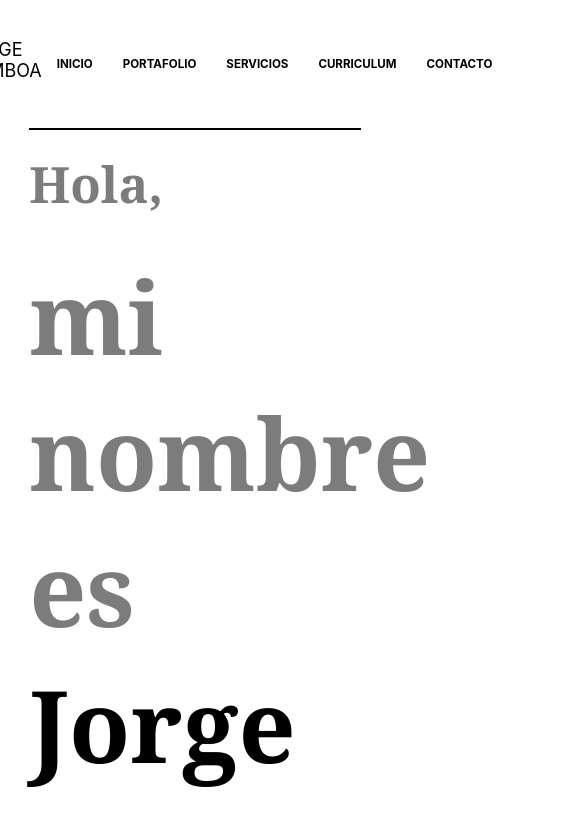
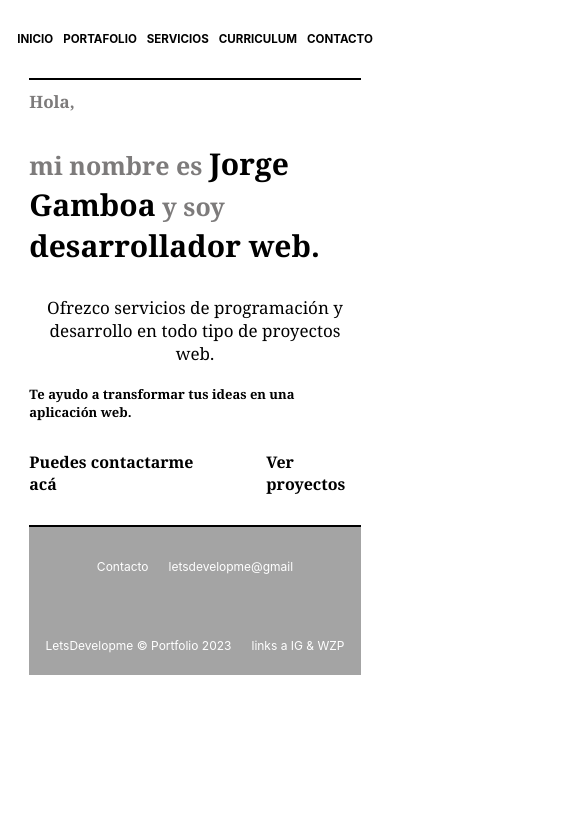
Before and after one commit to GeorgePhD/portfolio2024, a React (Vite) app: page / in a window 390 px wide. Shown: the top 821 px of the page, 585 px wide, since content can reach past the window. Built offline with nearby package versions, Linux system fonts and the light colour scheme.

Commit message:
update: home layout styles modified for responsive

```diff
--- a/src/App.css
+++ b/src/App.css
@@ -353,3 +353,138 @@ input[type='submit']:hover {
 }
 
 /* contact ends here */
+/* responsive design starts here */
+@media screen and (width <=769px) {
+
+    /* home layout starts here */
+    h2.home__subtitle {
+        font-size: 2rem;
+    }
+
+    h1.home__title,
+    h2.home__subtitle--2 {
+        font-size: 3rem;
+    }
+
+    .home__title strong.span-black-color {
+        font-size: 5rem;
+    }
+
+    p.text-centered {
+        font-size: 2rem;
+    }
+
+    a.home__links {
+        font-size: 2rem;
+    }
+
+    .content {
+        min-height: 20rem;
+    }
+
+    /* home layout ends here */
+    /* footer starts here */
+    .footer {
+        min-height: 15rem;
+        line-height: 20rem;
+        margin-top: 5rem;
+        padding-top: 1rem;
+        gap: 2rem;
+    }
+
+    .footer p {
+        font-size: 1.5rem;
+        color: white;
+    }
+
+    /* footer ends here */
+@media screen and (width <=487px) {
+    /* header starts here */
+        .header {
+            min-width: 30px;
+            height: 8rem;
+            margin-bottom: 1rem;
+        }
+
+        .header .logo {
+            display: flex;
+            flex-grow: 2;
+        }
+
+        .header .logo span {
+            display: none;
+        }
+
+        .header .logo h3 {
+            font-size: 1rem;
+            margin-top: 1.5rem;
+            display: none;
+        }
+
+
+        .header nav {
+            flex-grow: 1;
+        }
+
+        .header nav ul {
+            height: 13rem;
+            /* gap: 1rem; */
+        }
+
+        .header li {
+            text-transform: uppercase;
+            font-weight: bold;
+            font-size: 1rem;
+            margin-left: 0.5rem;
+            margin-right: 0.5rem;
+        }
+        /* header ends here */
+}
+        h2.home__subtitle {
+            font-size: 1.7rem;
+        }
+
+        h1.home__title {
+            font-size: 2.5rem;
+        }
+
+        h2.home__subtitle--2 {
+            font-size: 1.3rem;
+            color: black;
+            font-weight: bolder;
+        }
+
+        .home__title strong.span-black-color {
+            font-size: 3rem;
+        }
+
+        p.text-centered {
+            font-size: 1.7rem;
+        }
+
+        a.home__links {
+            font-size: 1.6rem;
+        }
+
+        /* home layout ends here */
+        /* footer starts here */
+        .footer {
+            min-height: 15rem;
+            line-height: 5rem;
+            margin-top: 2rem;
+            padding-top: 1rem;
+            gap: 2rem;
+        }
+
+        .footer p {
+            font-size: 1.2rem;
+            color: white;
+        }
+    }
+
+    @media screen and (width <=375px) {
+        h2.home__subtitle {}
+    }
+}
+
+/* responsive design ends here */
--- a/src/Components/Home.jsx
+++ b/src/Components/Home.jsx
@@ -1,12 +1,12 @@
 import {Link} from 'react-router-dom';
-
+import '../../src/App.css';
 
 const Home = () => {
   return (
     <div className='home-page'>
-      <h2>Hola,</h2>
+      <h2 className='home__subtitle'>Hola,</h2>
 
-      <h1>
+      <h1 className='home__title'>
         mi nombre es <strong className='span-black-color'>Jorge Gamboa</strong> y soy <strong className='span-black-color'>desarrollador web.</strong>
       </h1>
 
@@ -14,11 +14,11 @@ const Home = () => {
       Ofrezco servicios de programación y desarrollo en todo tipo de proyectos web.
       </p>
 
-      <h2>Te ayudo a transformar tus ideas en una aplicación web.</h2>
+      <h2 className='home__subtitle--2'>Te ayudo a transformar tus ideas en una aplicación web.</h2>
 
       <div className="home-page-links">
-      <Link to='/contact'>Puedes contactarme acá</Link>
-      <Link to='/portfolio'>Ver proyectos</Link>
+      <Link to='/contact' className='home__links'>Puedes contactarme acá</Link>
+      <Link to='/portfolio' className='home__links'>Ver proyectos</Link>
       </div>
       {/* <Portfolio /> */}
     </div>
--- a/src/Components/layout/HeaderNav.jsx
+++ b/src/Components/layout/HeaderNav.jsx
@@ -1,5 +1,5 @@
 import { NavLink } from 'react-router-dom';
-
+import '../../../src/App.css';
 const HeaderNav = () => {
     return (
         <header className='header'>
@@ -7,7 +7,7 @@ const HeaderNav = () => {
                 <h3 className='name'>Jorge Gamboa</h3>
             </div>
             <nav>
-                <ul>
+                <ul className='nav'>
                     <li>
                     <NavLink to='./Home' className={({isActive}) => isActive ? 'active' : ''}>Inicio</NavLink>
                     </li>
--- a/src/data/jobs.js
+++ b/src/data/jobs.js
@@ -11,6 +11,14 @@ export const jobs = [
         'tech': 'React JS,CSS, React-bootstrap.'
     },
     {
+        'id': 'tprotein',
+        'name': 'Tprotein',
+        'img': 'images/tprotein.jpg',
+        'description': 'suplementos nutricionales.',
+        'url': 'https://www.tprotein.cl',
+        'tech': 'React JS, CSS, React-bootstrap.'
+    },
+    {
         'id': 'psiballest',
         'name': 'psiballest',
         'img': 'images/psiballest.jpg',
@@ -22,7 +30,7 @@ export const jobs = [
         'id': 'losmaitenesairsoft',
         'name': 'Los Maitenes Airsoft',
         'img': 'images/LosMaitenesChile.jpg',
-        'description': 'Sitio turístico, viaja por chile.',
+        'description': 'Cancha de airsoft.',
         'url': 'https://www.losmaitenesairsoft.cl',
         'tech': 'React JS, CSS, React-bootstrap.'
     },
@@ -35,14 +43,6 @@ export const jobs = [
         'tech': 'HTML, CSS, JS, bootstrap.'
     },
     {
-        'id': 'tprotein',
-        'name': 'Tprotein',
-        'img': 'images/tprotein.jpg',
-        'description': 'suplementos nutricionales.',
-        'url': 'https://www.tprotein.cl',
-        'tech': 'React JS, CSS, React-bootstrap.'
-    },
-    {
         'id': 'goingtochile2',
         'name': 'goingtochile',
         'img': 'images/goingtochile2.jpg',
```
